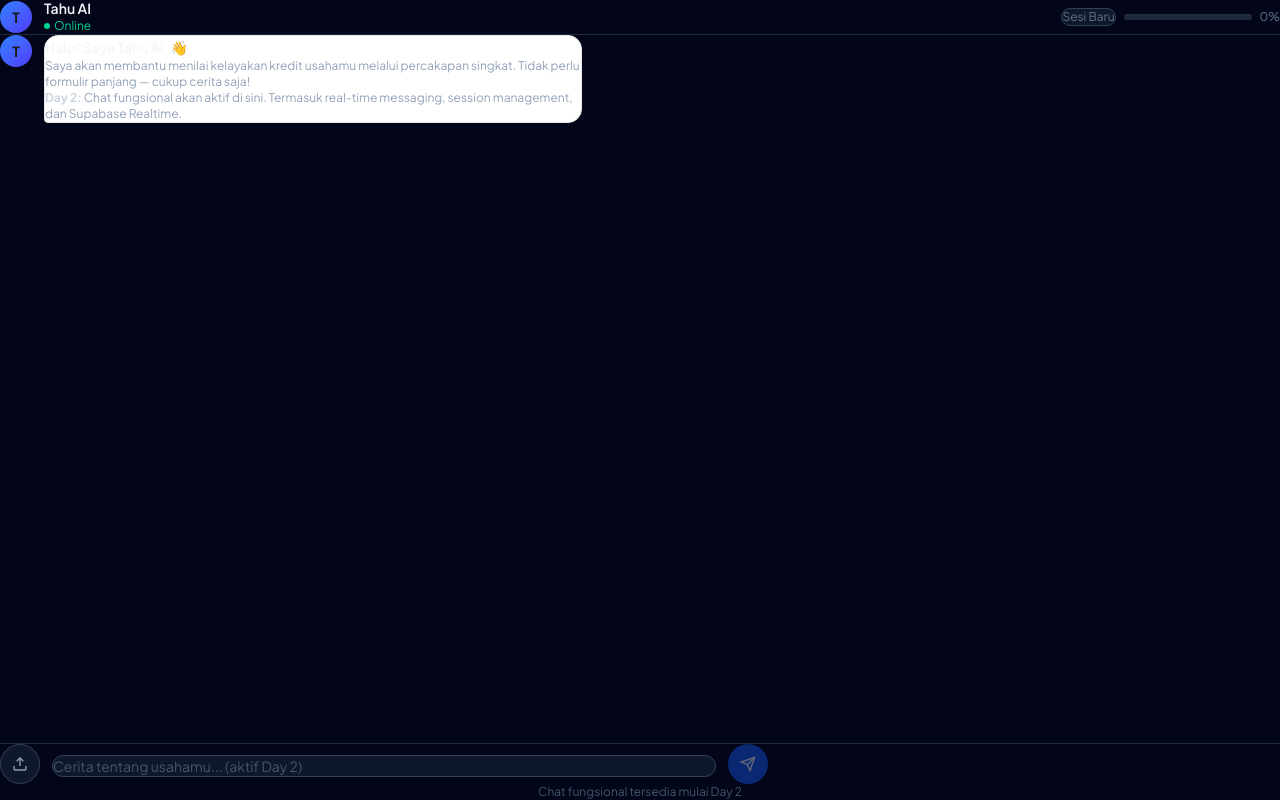
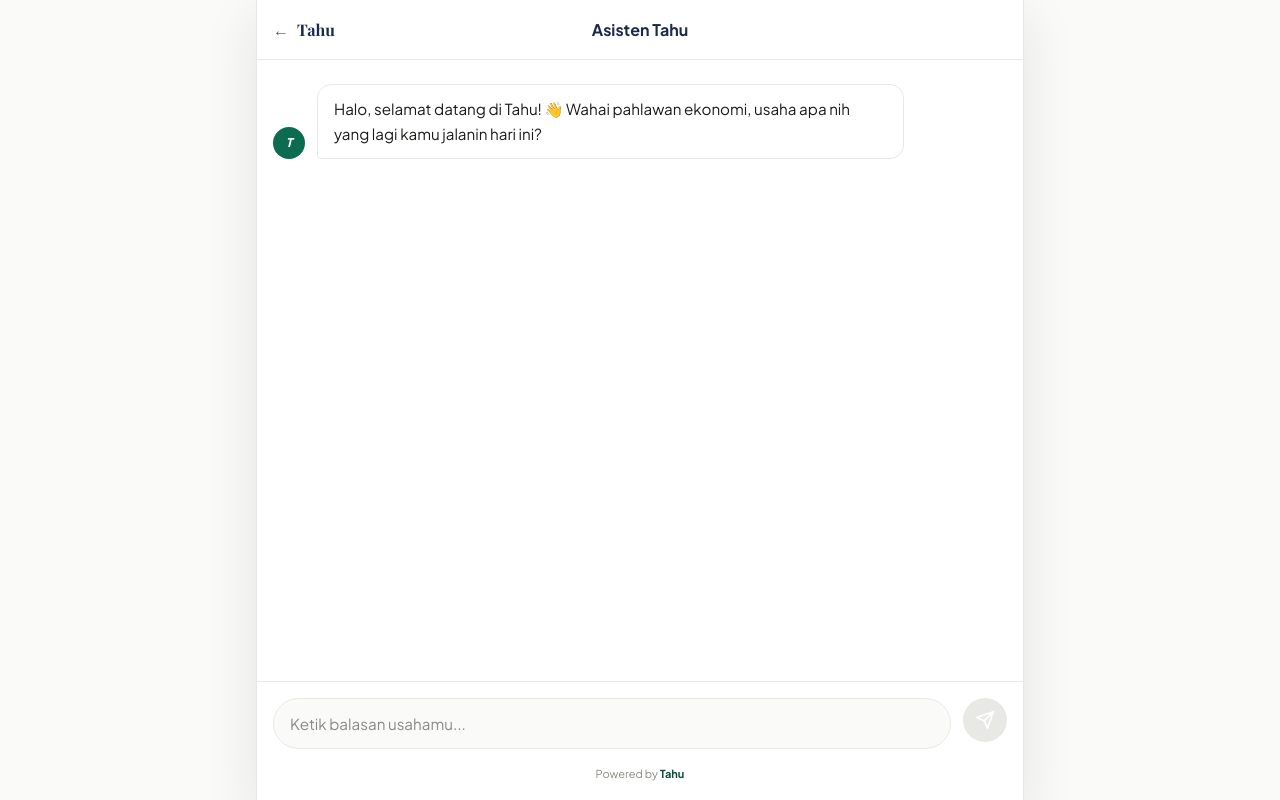
Before and after one commit to roisanwr/Tahu, a Next.js app in the folder frontend/: page /chat in a window 1280 px wide. Built offline with nearby package versions, Linux system fonts and the light colour scheme.

Commit message:
chat tamplate

```diff
--- a/frontend/app/chat/page.tsx
+++ b/frontend/app/chat/page.tsx
@@ -1,117 +1,152 @@
-import type { Metadata } from "next";
+"use client";
 
-export const metadata: Metadata = {
-  title: "Wawancara AI",
-  description: "Mulai wawancara kredit dengan AI analis kami",
+import { useState, useRef, useEffect } from "react";
+import Link from "next/link";
+import { useRouter } from "next/navigation";
+
+type Message = { id: string; sender: "bot" | "user"; text: string };
+
+export default function ChatPage() {
+  const [messages, setMessages] = useState<Message[]>([
+    { id: "1", sender: "bot", text: "Halo, selamat datang di Tahu! 👋 Wahai pahlawan ekonomi, usaha apa nih yang lagi kamu jalanin hari ini?" }
+  ]);
+  const [inputValue, setInputValue] = useState("");
+  const [isTyping, setIsTyping] = useState(false);
+  const [showLogin, setShowLogin] = useState(false);
+  const scrollRef = useRef<HTMLDivElement>(null);
+
+  const stepRef = useRef(1);
+
+  // Auto-scroll ke pesan bawah
+  useEffect(() => {
+    if (scrollRef.current) {
+      scrollRef.current.scrollTop = scrollRef.current.scrollHeight;
+    }
+  }, [messages, isTyping, showLogin]);
+
+  const handleSend = () => {
+    if (!inputValue.trim()) return;
+
+    const userText = inputValue;
+    setMessages(prev => [...prev, { id: Date.now().toString(), sender: "user", text: userText }]);
+    setInputValue("");
+    setIsTyping(true);
+
+    if (stepRef.current === 1) {
+      // Respond to step 1 (Tanya Omzet / Lama Usaha)
+      setTimeout(() => {
+        setIsTyping(false);
+        setMessages(prev => [...prev, { id: Date.now().toString(), sender: "bot", text: `Wah, mantap punya ${userText}! Udah berapa lama nih jalanin usahanya?` }]);
+        stepRef.current = 2;
+      }, 1500);
+    } else if (stepRef.current === 2) {
+      // Respond to step 2 (Pancing Login)
+      setTimeout(() => {
+        setIsTyping(false);
+        setMessages(prev => [...prev, { id: Date.now().toString(), sender: "bot", text: `Keren banget udah bertahan ${userText}! Nah, biar proses obrolan kita ini bisa disimpen dan skor kredit usaha kamu valid, yuk login dulu pakai Google sebentar (cuma 1 detik kok!).` }]);
+        setShowLogin(true);
+        stepRef.current = 3;
+      }, 1500);
+    }
   };
 
-/**
- * Chat Page — Halaman utama wawancara AI
- *
- * Komponen penuh (ChatBubble, ChatInput, Session management)
- * akan diimplementasikan di Day 2.
- *
- * Saat ini menampilkan shell layout yang sudah final.
- */
-export default function ChatPage() {
+  const handleGoogleLogin = () => {
+    alert("Simulasi Login Google! Di tahap integrasi backend nanti, ini akan mengarah ke halaman OAuth Google.");
+  };
+
   return (
-    <div className="h-screen flex flex-col bg-slate-950">
+    <div style={{ display: "flex", flexDirection: "column", height: "100vh", backgroundColor: "var(--color-bg)" }}>
+      <div style={{ display: "flex", flexDirection: "column", flex: 1, backgroundColor: "var(--color-surface)", maxWidth: 768, width: "100%", margin: "0 auto", borderLeft: "1px solid var(--color-border)", borderRight: "1px solid var(--color-border)", boxShadow: "var(--shadow-xl)" }}>
+
         {/* Header */}
-      <header className="flex items-center justify-between px-6 py-4 border-b border-slate-800 shrink-0">
-        <div className="flex items-center gap-3">
-          <div className="w-8 h-8 rounded-full bg-gradient-to-br from-blue-500 to-indigo-600 flex items-center justify-center text-sm font-bold">
+        <header style={{ padding: "var(--space-4)", display: "flex", alignItems: "center", borderBottom: "1px solid var(--color-border)", background: "var(--color-surface)", zIndex: 10 }}>
+          <Link href="/" style={{ color: "var(--color-text-secondary)", display: "flex", alignItems: "center", gap: "var(--space-2)", textDecoration: "none", width: 80 }}>
+            ← <span style={{ fontFamily: "var(--font-serif)", fontWeight: 700, color: "var(--color-navy)" }}>Tahu</span>
+          </Link>
+          <div style={{ flex: 1, textAlign: "center", fontSize: "var(--text-md)", fontWeight: 700, color: "var(--color-navy)" }}>Asisten Tahu</div>
+          <div style={{ width: 80 }} /> {/* Spacer */}
+        </header>
+
+        {/* Chat messages */}
+        <div ref={scrollRef} style={{ flex: 1, overflowY: "auto", padding: "var(--space-6) var(--space-4)", display: "flex", flexDirection: "column", gap: "var(--space-5)" }}>
+          {messages.map(msg => (
+            <div key={msg.id} style={{ display: "flex", justifyContent: msg.sender === "user" ? "flex-end" : "flex-start", animation: "fade-in 0.3s ease-out forwards" }}>
+               {msg.sender === "bot" && (
+                <div style={{ width: 32, height: 32, borderRadius: "50%", background: "var(--color-accent)", display: "flex", alignItems: "center", justifyContent: "center", color: "#fff", fontSize: "12px", fontWeight: 800, fontStyle: "italic", flexShrink: 0, marginRight: 12, alignSelf: "flex-end" }}>
                   T
                 </div>
-          <div>
-            <div className="font-semibold text-slate-100 text-sm leading-tight" style={{ fontFamily: "var(--font-sora)" }}>
-              Tahu AI
-            </div>
-            <div className="text-xs text-emerald-400 flex items-center gap-1">
-              <span className="w-1.5 h-1.5 rounded-full bg-emerald-400 inline-block" />
-              Online
+              )}
+              <div className={msg.sender === "user" ? "bubble-user" : "bubble-ai"} style={{ padding: "var(--space-3) var(--space-4)", fontSize: "0.95rem", lineHeight: 1.6 }}>
+                {msg.text}
               </div>
             </div>
+          ))}
+
+          {isTyping && (
+            <div style={{ display: "flex", justifyContent: "flex-start" }}>
+               <div style={{ width: 32, height: 32, borderRadius: "50%", background: "var(--color-accent)", display: "flex", alignItems: "center", justifyContent: "center", color: "#fff", fontSize: "12px", fontWeight: 800, fontStyle: "italic", flexShrink: 0, marginRight: 12, alignSelf: "flex-end" }}>
+                  T
+                </div>
+              <div className="bubble-ai" style={{ padding: "var(--space-3) var(--space-4)", display: "flex", alignItems: "center", gap: 5, height: 46 }}>
+                <span className="typing-dot" style={{ width: 6, height: 6, background: "var(--color-text-muted)", borderRadius: "50%" }}></span>
+                <span className="typing-dot" style={{ width: 6, height: 6, background: "var(--color-text-muted)", borderRadius: "50%" }}></span>
+                <span className="typing-dot" style={{ width: 6, height: 6, background: "var(--color-text-muted)", borderRadius: "50%" }}></span>
+              </div>
+            </div>
+          )}
+
+          {showLogin && (
+            <div style={{ display: "flex", justifyContent: "center", marginTop: "var(--space-6)", animation: "fade-in 0.5s ease-out forwards" }}>
+              <button
+                onClick={handleGoogleLogin}
+                style={{
+                  display: "flex", alignItems: "center", gap: "var(--space-3)",
+                  background: "#ffffff", border: "1px solid var(--color-border)",
+                  padding: "var(--space-4) var(--space-8)", borderRadius: "var(--radius-lg)",
+                  fontSize: "var(--text-base)", fontWeight: 600, color: "var(--color-text-primary)",
+                  cursor: "pointer", boxShadow: "var(--shadow-md)", transition: "transform 0.2s, box-shadow 0.2s"
+                }}
+                onMouseEnter={(e) => { e.currentTarget.style.transform = "translateY(-2px)"; e.currentTarget.style.boxShadow = "var(--shadow-lg)"; }}
+                onMouseLeave={(e) => { e.currentTarget.style.transform = "translateY(0)"; e.currentTarget.style.boxShadow = "var(--shadow-md)"; }}
+              >
+                <svg width="24" height="24" viewBox="0 0 24 24" fill="none" xmlns="http://www.w3.org/2000/svg">
+                  <path d="M22.56 12.25c0-.78-.07-1.53-.2-2.25H12v4.26h5.92c-.26 1.37-1.04 2.53-2.21 3.31v2.77h3.57c2.08-1.92 3.28-4.74 3.28-8.09z" fill="#4285F4" />
+                  <path d="M12 23c2.97 0 5.46-.98 7.28-2.66l-3.57-2.77c-.98.66-2.23 1.06-3.71 1.06-2.86 0-5.29-1.93-6.16-4.53H2.18v2.84C3.99 20.53 7.7 23 12 23z" fill="#34A853" />
+                  <path d="M5.84 14.09c-.22-.66-.35-1.36-.35-2.09s.13-1.43.35-2.09V7.07H2.18C1.43 8.55 1 10.22 1 12s.43 3.45 1.18 4.93l2.85-2.22.81-.62z" fill="#FBBC05" />
+                  <path d="M12 5.38c1.62 0 3.06.56 4.21 1.64l3.15-3.15C17.45 2.09 14.97 1 12 1 7.7 1 3.99 3.47 2.18 7.07l3.66 2.84c.87-2.6 3.3-4.53 6.16-4.53z" fill="#EA4335" />
+                </svg>
+                Lanjutkan dengan Google
+              </button>
+            </div>
+          )}
         </div>
 
-        <div className="flex items-center gap-2">
-          <div className="text-xs text-slate-500 px-3 py-1 rounded-full border border-slate-700 bg-slate-900">
-            Sesi Baru
-          </div>
-          {/* Progress bar placeholder */}
-          <div className="hidden sm:flex items-center gap-2 text-xs text-slate-500">
-            <div className="w-32 h-1.5 bg-slate-800 rounded-full overflow-hidden">
-              <div className="h-full w-0 bg-gradient-to-r from-blue-500 to-indigo-500 rounded-full transition-all duration-500" />
-            </div>
-            <span>0%</span>
-          </div>
-        </div>
-      </header>
-
-      {/* Chat Area */}
-      <main className="flex-1 overflow-y-auto px-4 py-6 flex flex-col gap-4" id="chat-messages">
-        {/* Welcome message placeholder */}
-        <div className="flex gap-3 max-w-2xl">
-          <div className="w-8 h-8 rounded-full bg-gradient-to-br from-blue-500 to-indigo-600 flex items-center justify-center text-sm font-bold shrink-0 mt-1">
-            T
-          </div>
-          <div className="bubble-ai px-4 py-3 text-sm leading-relaxed">
-            <p className="text-slate-100 font-medium mb-1">Halo! Saya Tahu AI. 👋</p>
-            <p className="text-slate-400 text-xs">
-              Saya akan membantu menilai kelayakan kredit usahamu melalui percakapan singkat.
-              Tidak perlu formulir panjang — cukup cerita saja!
-            </p>
-            <p className="text-slate-400 text-xs mt-2">
-              <strong className="text-slate-300">Day 2:</strong> Chat fungsional akan aktif di sini.
-              Termasuk real-time messaging, session management, dan Supabase Realtime.
-            </p>
-          </div>
-        </div>
-      </main>
-
-      {/* Chat Input */}
-      <div className="shrink-0 px-4 pb-6 pt-3 border-t border-slate-800">
-        <div className="max-w-3xl mx-auto flex items-end gap-3">
-          {/* Upload button placeholder */}
+        {/* Input area */}
+        <div style={{ padding: "var(--space-4)", background: "var(--color-surface)", borderTop: "1px solid var(--color-border)" }}>
+          <form onSubmit={e => { e.preventDefault(); handleSend(); }} style={{ display: "flex", gap: "var(--space-3)" }}>
+            <input
+              type="text"
+              placeholder={showLogin ? "Silakan login untuk menyimpan obrolan..." : "Ketik balasan usahamu..."}
+              value={inputValue}
+              onChange={e => setInputValue(e.target.value)}
+              disabled={showLogin || isTyping}
+              style={{ flex: 1, padding: "var(--space-3) var(--space-4)", borderRadius: 99, border: "1px solid var(--color-border)", outline: "none", fontSize: "0.95rem", background: "var(--color-bg)", color: "var(--color-text-primary)" }}
+            />
             <button
-            id="btn-upload-doc"
-            aria-label="Upload dokumen"
-            className="w-10 h-10 rounded-xl border border-slate-700 bg-slate-900 flex items-center justify-center text-slate-400 hover:text-slate-200 hover:border-slate-600 transition-colors shrink-0"
-            disabled
+              type="submit"
+              disabled={showLogin || isTyping || !inputValue.trim()}
+              style={{ width: 44, height: 44, borderRadius: "50%", background: (showLogin || isTyping || !inputValue.trim()) ? "var(--color-border)" : "var(--color-accent)", color: "#fff", border: "none", display: "flex", alignItems: "center", justifyContent: "center", cursor: (showLogin || isTyping || !inputValue.trim()) ? "not-allowed" : "pointer", transition: "background 0.2s" }}
             >
-            <svg width="16" height="16" viewBox="0 0 24 24" fill="none" stroke="currentColor" strokeWidth="2">
-              <path d="M21 15v4a2 2 0 0 1-2 2H5a2 2 0 0 1-2-2v-4" />
-              <polyline points="17 8 12 3 7 8" />
-              <line x1="12" y1="3" x2="12" y2="15" />
-            </svg>
-          </button>
-
-          {/* Text input */}
-          <div className="flex-1 relative">
-            <textarea
-              id="chat-input"
-              placeholder="Cerita tentang usahamu... (aktif Day 2)"
-              rows={1}
-              disabled
-              className="w-full resize-none bg-slate-900 border border-slate-700 rounded-xl px-4 py-3 text-sm text-slate-400 placeholder-slate-600 focus:outline-none focus:border-blue-500 transition-colors"
-            />
-          </div>
-
-          {/* Send button */}
-          <button
-            id="btn-send-message"
-            aria-label="Kirim pesan"
-            disabled
-            className="w-10 h-10 rounded-xl bg-blue-600 flex items-center justify-center text-white opacity-40 shrink-0 cursor-not-allowed"
-          >
-            <svg width="16" height="16" viewBox="0 0 24 24" fill="none" stroke="currentColor" strokeWidth="2">
+               <svg width="20" height="20" viewBox="0 0 24 24" fill="none" stroke="currentColor" strokeWidth="2" strokeLinecap="round" strokeLinejoin="round">
                 <line x1="22" y1="2" x2="11" y2="13" />
                 <polygon points="22 2 15 22 11 13 2 9 22 2" />
               </svg>
             </button>
+          </form>
+          <div style={{ textAlign: "center", marginTop: "var(--space-4)", fontSize: "11px", color: "var(--color-text-muted)" }}>
+            Powered by <b style={{ color: "var(--color-accent-dark)" }}>Tahu</b>
           </div>
-        <p className="text-center text-xs text-slate-600 mt-2">
-          Chat fungsional tersedia mulai Day 2
-        </p>
+        </div>
       </div>
     </div>
   );
```
Lines whose indentation alone changed are shown as unchanged.
